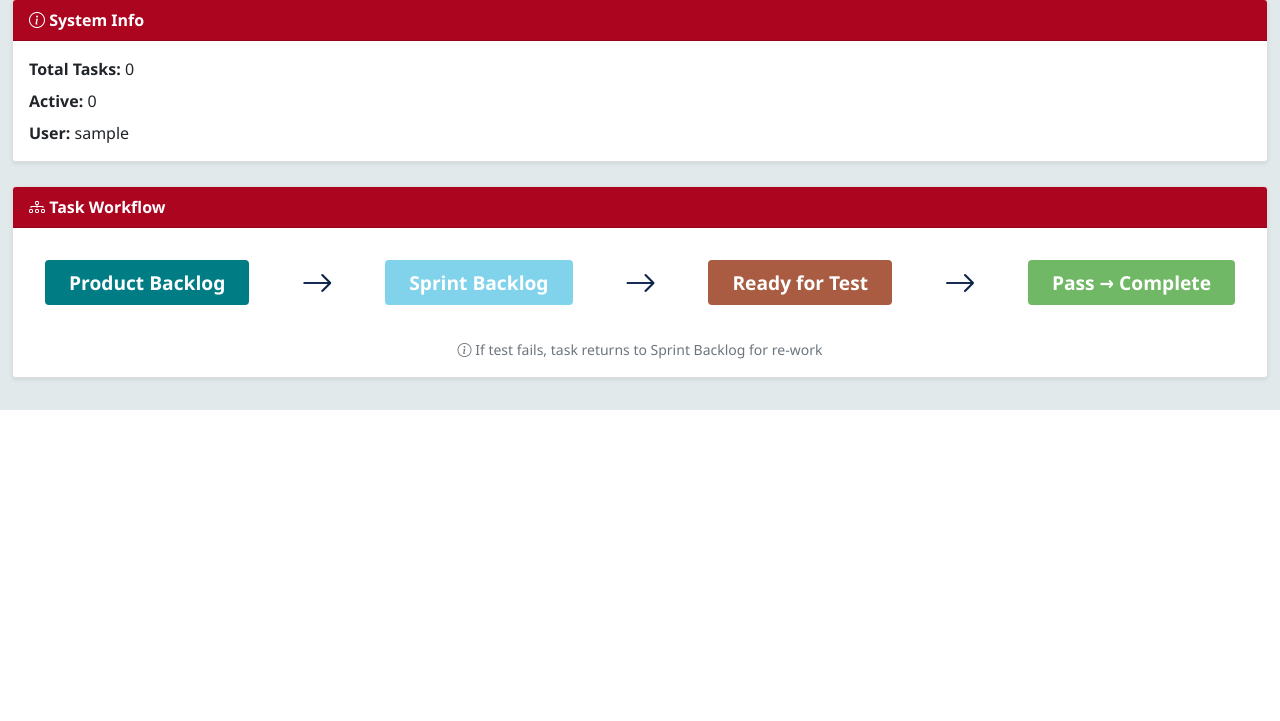
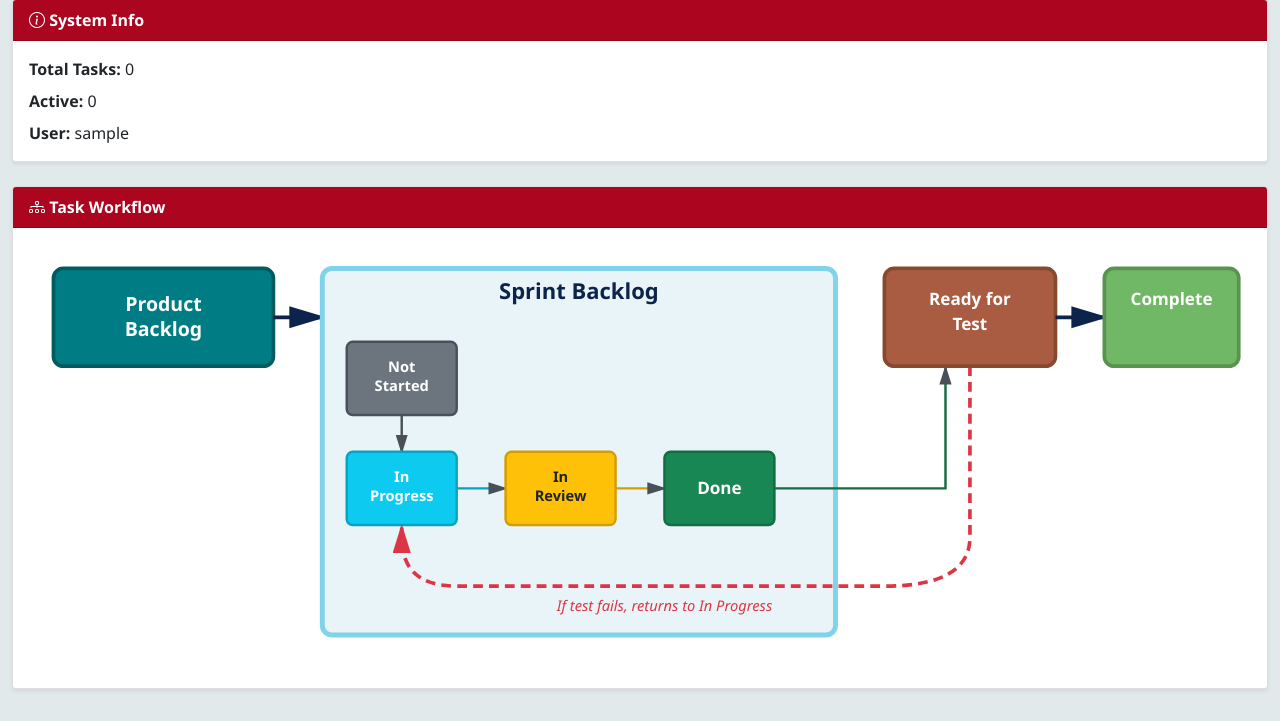
Before and after one commit to David-Coulter/sfwe507site, a Django app: page / in a window 1280 px wide. Shown: the part 616-1337 px from the top of the page. Before the commit the page ends 1026 px from the top, so only its background shows below. Run offline with Django 5.2, Linux system fonts and the light colour scheme; the visitor is signed in with stand-in values (Sample User, id 1); data that the repository does not hold is empty; some libraries are stand-ins or nearby versions.

Commit message:
Update the task workflow on the dashboard to reflect the sprint backlog workflow

```diff
--- a/507site/main/templates/main/dashboard.html
+++ b/507site/main/templates/main/dashboard.html
@@ -167,7 +167,7 @@
         </div>
     </div>
 
-    <!-- Workflow Diagram -->
+    <!-- Workflow Diagram with Visual Flow -->
     <div class="row mt-4">
         <div class="col-12">
             <div class="card shadow-sm">
@@ -175,43 +175,94 @@
                     <i class="bi bi-diagram-3"></i> Task Workflow
                 </div>
                 <div class="card-body">
-                    <div class="d-flex justify-content-between align-items-center flex-wrap">
-                        <div class="text-center p-3">
-                            <div class="badge" style="font-size: 1.2rem; padding: 0.8rem 1.5rem; background-color: #007D84; color: white;">
-                                Product Backlog
-                            </div>
-                        </div>
-                        <div class="text-center">
-                            <i class="bi bi-arrow-right" style="font-size: 2rem; color: #0C234B;"></i>
-                        </div>
-                        <div class="text-center p-3">
-                            <div class="badge" style="font-size: 1.2rem; padding: 0.8rem 1.5rem; background-color: #81D3EB; color: white;">
-                                Sprint Backlog
-                            </div>
-                        </div>
-                        <div class="text-center">
-                            <i class="bi bi-arrow-right" style="font-size: 2rem; color: #0C234B;"></i>
-                        </div>
-                        <div class="text-center p-3">
-                            <div class="badge" style="font-size: 1.2rem; padding: 0.8rem 1.5rem; background-color: #A95C42; color: white;">
-                                Ready for Test
-                            </div>
-                        </div>
-                        <div class="text-center">
-                            <i class="bi bi-arrow-right" style="font-size: 2rem; color: #0C234B;"></i>
-                        </div>
-                        <div class="text-center p-3">
-                            <div class="badge" style="font-size: 1.2rem; padding: 0.8rem 1.5rem; background-color: #70B865; color: white;">
-                                Pass → Complete
-                            </div>
-                        </div>
-                    </div>
-                    <div class="text-center mt-3">
-                        <small class="text-muted">
-                            <i class="bi bi-info-circle"></i>
-                            If test fails, task returns to Sprint Backlog for re-work
-                        </small>
-                    </div>
+                    <!-- SVG Flow Diagram -->
+                    <svg viewBox="0 0 1000 350" xmlns="http://www.w3.org/2000/svg" style="width: 100%; height: auto;">
+                        <!-- Main Workflow Boxes -->
+
+                        <!-- Product Backlog -->
+                        <rect x="20" y="20" width="180" height="80" rx="8" fill="#007D84" stroke="#005B61" stroke-width="3"/>
+                        <text x="110" y="55" text-anchor="middle" fill="white" font-size="16" font-weight="bold">Product</text>
+                        <text x="110" y="75" text-anchor="middle" fill="white" font-size="16" font-weight="bold">Backlog</text>
+
+                        <!-- Arrow 1 -->
+                        <path d="M 200 60 L 240 60" stroke="#0C234B" stroke-width="3" fill="none" marker-end="url(#arrowhead)"/>
+
+                        <!-- Sprint Backlog Container -->
+                        <rect x="240" y="20" width="420" height="300" rx="8" fill="#E8F4F8" stroke="#81D3EB" stroke-width="4"/>
+                        <text x="450" y="45" text-anchor="middle" fill="#0C234B" font-size="18" font-weight="bold">Sprint Backlog</text>
+
+                        <!-- Sprint Sub-statuses -->
+                        <g transform="translate(260, 80)">
+                            <!-- Not Started -->
+                            <rect x="0" y="0" width="90" height="60" rx="5" fill="#6c757d" stroke="#495057" stroke-width="2"/>
+                            <text x="45" y="25" text-anchor="middle" fill="white" font-size="12" font-weight="bold">Not</text>
+                            <text x="45" y="40" text-anchor="middle" fill="white" font-size="12" font-weight="bold">Started</text>
+
+                            <!-- Arrow down -->
+                            <path d="M 45 60 L 45 90" stroke="#495057" stroke-width="2" fill="none" marker-end="url(#arrowhead-small)"/>
+
+                            <!-- In Progress -->
+                            <rect x="0" y="90" width="90" height="60" rx="5" fill="#0dcaf0" stroke="#0aa2c0" stroke-width="2"/>
+                            <text x="45" y="115" text-anchor="middle" fill="white" font-size="12" font-weight="bold">In</text>
+                            <text x="45" y="130" text-anchor="middle" fill="white" font-size="12" font-weight="bold">Progress</text>
+
+                            <!-- Arrow right -->
+                            <path d="M 90 120 L 130 120" stroke="#0aa2c0" stroke-width="2" fill="none" marker-end="url(#arrowhead-small)"/>
+
+                            <!-- In Review -->
+                            <rect x="130" y="90" width="90" height="60" rx="5" fill="#ffc107" stroke="#d39e00" stroke-width="2"/>
+                            <text x="175" y="115" text-anchor="middle" fill="#212529" font-size="12" font-weight="bold">In</text>
+                            <text x="175" y="130" text-anchor="middle" fill="#212529" font-size="12" font-weight="bold">Review</text>
+
+                            <!-- Arrow right -->
+                            <path d="M 220 120 L 260 120" stroke="#d39e00" stroke-width="2" fill="none" marker-end="url(#arrowhead-small)"/>
+
+                            <!-- Done -->
+                            <rect x="260" y="90" width="90" height="60" rx="5" fill="#198754" stroke="#146c43" stroke-width="2"/>
+                            <text x="305" y="125" text-anchor="middle" fill="white" font-size="14" font-weight="bold">Done</text>
+
+                            <!-- Arrow up and right to exit -->
+                            <path d="M 350 120 L 490 120 L 490 21" stroke="#146c43" stroke-width="2" fill="none" marker-end="url(#arrowhead-small)"/>
+                        </g>
+
+                        <!-- Note about failure loop -->
+                        <text x="520" y="300" text-anchor="middle" fill="#dc3545" font-size="12" font-style="italic">
+                            If test fails, returns to In Progress
+                        </text>
+
+                        <!-- Failure arrow from Ready for Test back to In Progress -->
+                        <path d="M 770 100 L 770 240 Q 770 280, 700 280 L 350 280 Q 305 280, 305 240 L 305 232"
+                            stroke="#dc3545"
+                            stroke-width="3"
+                            fill="none"
+                            marker-end="url(#arrowhead-fail)"
+                            stroke-dasharray="8,5"/>
+
+                        <!-- Ready for Test -->
+                        <rect x="700" y="20" width="140" height="80" rx="8" fill="#A95C42" stroke="#87492e" stroke-width="3"/>
+                        <text x="770" y="50" text-anchor="middle" fill="white" font-size="14" font-weight="bold">Ready for</text>
+                        <text x="770" y="70" text-anchor="middle" fill="white" font-size="14" font-weight="bold">Test</text>
+
+                        <!-- Arrow 3 -->
+                        <path d="M 840 60 L 880 60" stroke="#0C234B" stroke-width="3" fill="none" marker-end="url(#arrowhead)"/>
+
+                        <!-- Complete -->
+                        <rect x="880" y="20" width="110" height="80" rx="8" fill="#70B865" stroke="#5a9350" stroke-width="3"/>
+                        <text x="935" y="50" text-anchor="middle" fill="white" font-size="14" font-weight="bold">Complete</text>
+
+                        <!-- Arrow markers -->
+                        <defs>
+                            <marker id="arrowhead" markerWidth="10" markerHeight="10" refX="9" refY="3" orient="auto">
+                                <polygon points="0 0, 10 3, 0 6" fill="#0C234B" />
+                            </marker>
+                            <marker id="arrowhead-small" markerWidth="8" markerHeight="8" refX="7" refY="2.5" orient="auto">
+                                <polygon points="0 0, 8 2.5, 0 5" fill="#495057" />
+                            </marker>
+                            <marker id="arrowhead-fail" markerWidth="8" markerHeight="8" refX="7" refY="2.5" orient="auto">
+                                <polygon points="0 0, 8 2.5, 0 5" fill="#dc3545" />
+                            </marker>
+                        </defs>
+                    </svg>
                 </div>
             </div>
         </div>
```
